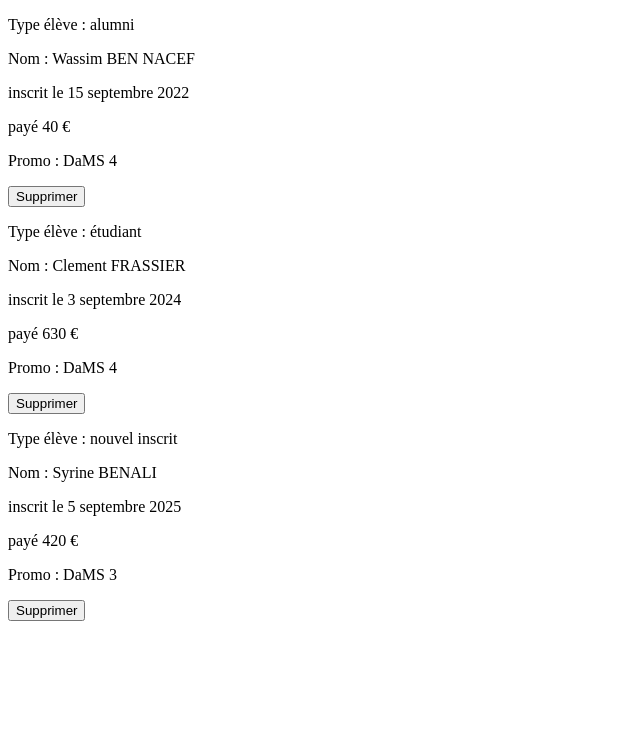
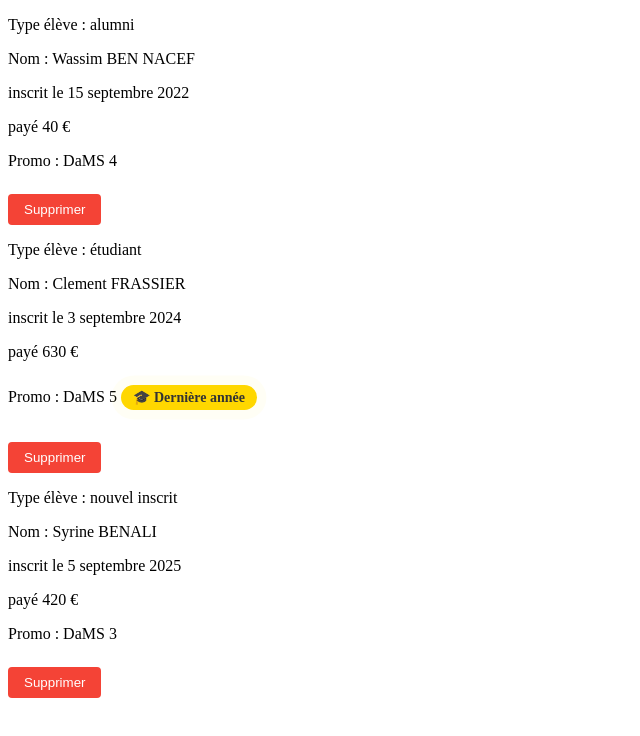
Before and after one commit to wassim-png/AWI-Student-App, an Angular app in the folder student-app/: page / in a window 1280 px wide. Shown: the top 736 px of the page, without its empty margins (0-640 px from the left). Built offline with nearby package versions, Linux system fonts and the light colour scheme.

Commit message:
Mise en avant des etudiant(e)s de derniere annee avec un highlight

```diff
--- a/student-app/src/student/student-card/student-card.css
+++ b/student-app/src/student/student-card/student-card.css
@@ -0,0 +1,114 @@
+/* student-app/src/student/student-card/student-card.css */
+
+.student-card {
+  border: 1px solid #ddd;
+  border-radius: 8px;
+  padding: 16px;
+  margin: 16px 0;
+  background-color: #f9f9f9;
+  box-shadow: 0 2px 4px rgba(0, 0, 0, 0.1);
+  transition: all 0.3s ease;
+  position: relative;
+}
+
+/* Classe highlight pour les étudiants de dernière année */
+.highlight {
+  background: linear-gradient(135deg, #667eea 0%, #764ba2 100%);
+  color: white;
+  border: 2px solid #ffd700;
+  box-shadow: 0 4px 15px rgba(102, 126, 234, 0.4);
+  transform: scale(1.02);
+}
+
+.highlight::before {
+  content: '⭐';
+  position: absolute;
+  top: -10px;
+  right: -10px;
+  font-size: 24px;
+  animation: sparkle 1.5s infinite;
+}
+
+@keyframes sparkle {
+  0%, 100% {
+    transform: scale(1) rotate(0deg);
+    opacity: 1;
+  }
+  50% {
+    transform: scale(1.2) rotate(180deg);
+    opacity: 0.8;
+  }
+}
+
+.highlight p {
+  color: white;
+  font-weight: 500;
+}
+
+.highlight .type-eleve {
+  font-weight: bold;
+  text-transform: uppercase;
+  letter-spacing: 1px;
+  margin-bottom: 10px;
+}
+
+.final-year-badge {
+  display: inline-block;
+  background-color: #ffd700;
+  color: #333;
+  padding: 4px 12px;
+  border-radius: 20px;
+  font-size: 14px;
+  font-weight: bold;
+  margin: 8px 0;
+  animation: pulse 2s infinite;
+}
+
+@keyframes pulse {
+  0% {
+    box-shadow: 0 0 0 0 rgba(255, 215, 0, 0.7);
+  }
+  70% {
+    box-shadow: 0 0 0 10px rgba(255, 215, 0, 0);
+  }
+  100% {
+    box-shadow: 0 0 0 0 rgba(255, 215, 0, 0);
+  }
+}
+
+.highlight .final-year-badge {
+  background-color: white;
+  color: #764ba2;
+}
+
+.type-eleve {
+  font-size: 14px;
+  text-transform: capitalize;
+  color: #666;
+  margin-bottom: 8px;
+}
+
+button {
+  background-color: #f44336;
+  color: white;
+  border: none;
+  padding: 8px 16px;
+  border-radius: 4px;
+  cursor: pointer;
+  margin-top: 8px;
+  transition: background-color 0.3s;
+}
+
+button:hover {
+  background-color: #d32f2f;
+}
+
+.highlight button {
+  background-color: white;
+  color: #764ba2;
+  font-weight: bold;
+}
+
+.highlight button:hover {
+  background-color: #f0f0f0;
+}
--- a/student-app/src/student/student-card/student-card.html
+++ b/student-app/src/student/student-card/student-card.html
@@ -2,5 +2,8 @@
 <p>Nom : {{ student()?.firstname }} {{ student()?.name| uppercase }}</p>
 <p>inscrit le {{ student()?.inscription| date:'longDate':'':'fr-FR' }}</p>
 <p>payé {{ student()?.prix }} €</p>
-<p>Promo : {{ student()?.filiere }} {{ student()?.promo }}</p>
+<p>Promo : {{ student()?.filiere }} {{ student()?.promo }}
+@if (isFinalYear()) {
+    <span class="final-year-badge">🎓 Dernière année</span>
+}</p>
 <button (click)="remove.emit(student()?.id!)">Supprimer</button>
--- a/student-app/src/student/student-card/student-card.ts
+++ b/student-app/src/student/student-card/student-card.ts
@@ -22,4 +22,16 @@ export class StudentCard {
     }
     return typeEleve
   }
+
+  public isFinalYear(): boolean {
+    var finalYear = false;
+    if (this.student()) {
+      let st = this.student()!
+      if (st.promo == 5) {
+        finalYear = true;
+      }
+    }
+    return finalYear;
+  }
+
 }
--- a/student-app/src/student/student-list/student-list.ts
+++ b/student-app/src/student/student-list/student-list.ts
@@ -11,7 +11,7 @@ import { StudentDto } from '../types/student-dto';
 export class StudentList {
   public students: StudentDto[] = [
     { id: 0, firstname: 'Wassim', name: 'Ben Nacef', filiere: 'DaMS', promo: 4, inscription: new Date(2022, 8, 15), prix: 40, hidden: false},
-    { id: 1, firstname: 'Clement', name: 'Frassier', filiere: 'DaMS', promo: 4, inscription: new Date(2024, 8, 3), prix: 630, hidden: false},
+    { id: 1, firstname: 'Clement', name: 'Frassier', filiere: 'DaMS', promo: 5, inscription: new Date(2024, 8, 3), prix: 630, hidden: false},
     { id: 2, firstname: 'Syrine', name: 'Benali', filiere: 'DaMS', promo: 3, inscription: new Date(2025, 8, 5), prix: 420, hidden: false}
   ]
 
```
